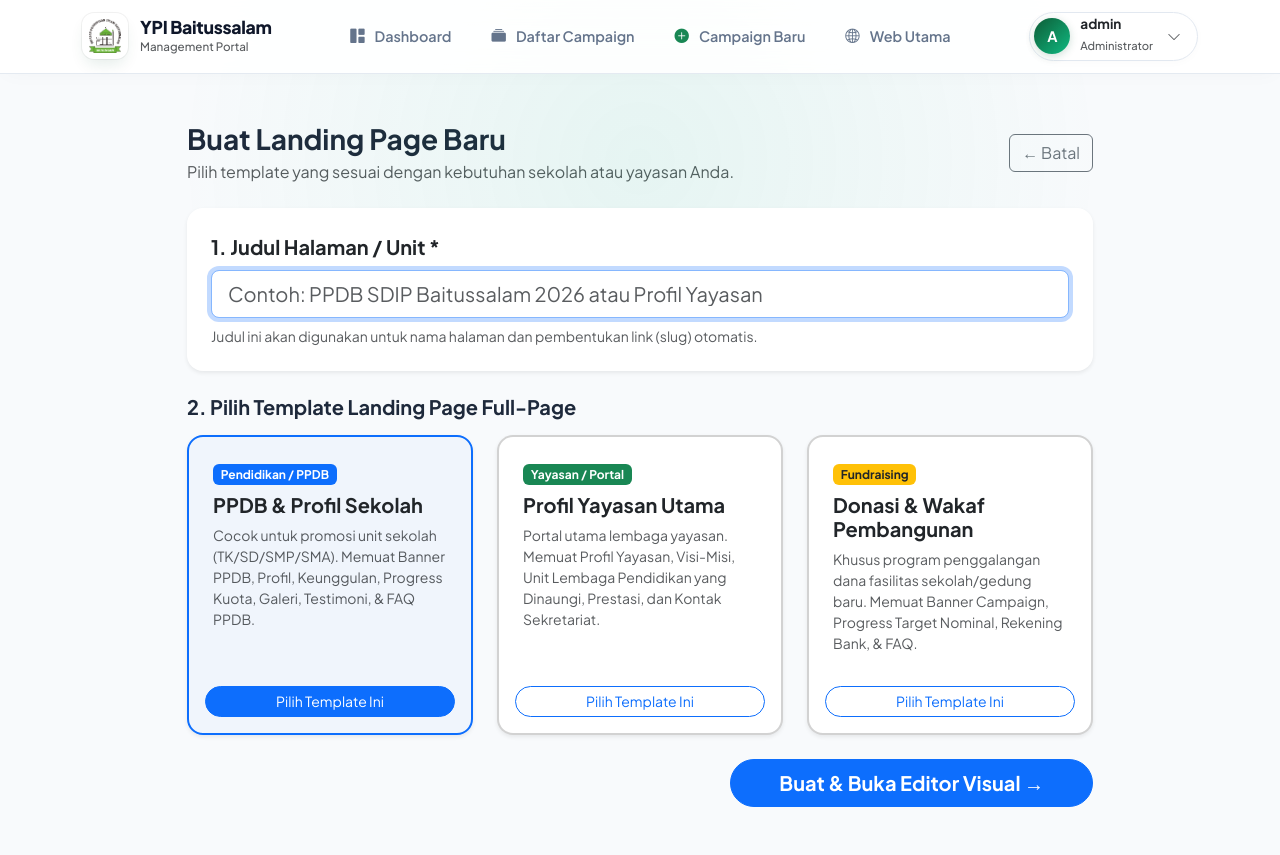
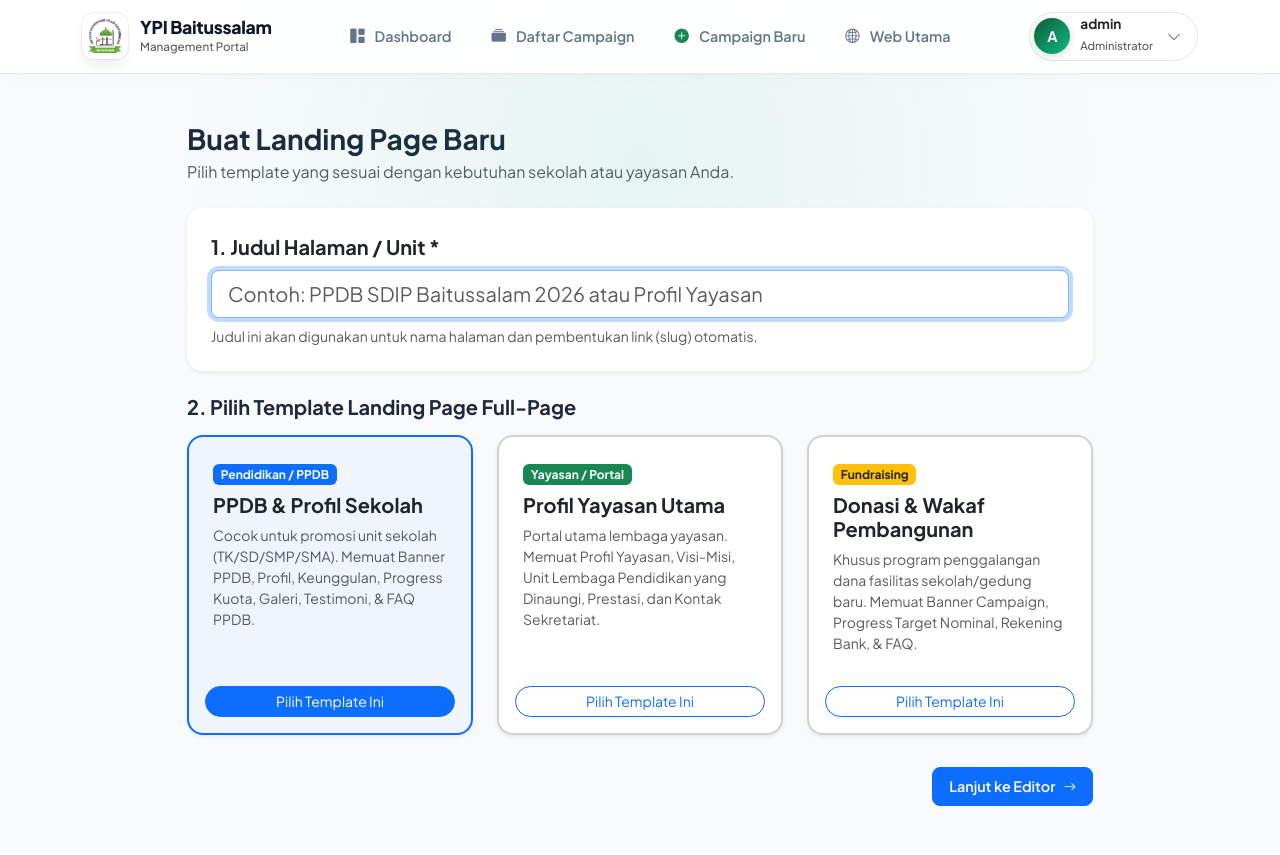
Before and after one commit to MUZAKI1453/Yayasan, a Flask app: page /admin/page/new in a window 1280 px wide. After the commit the page ends 806 px from the top, so only its background shows below. Run offline with Flask 3, Linux system fonts and the light colour scheme; a user stored in the database is signed in.

Commit message:
perbaikan tombol

```diff
--- a/app/templates/admin/new_page.html
+++ b/app/templates/admin/new_page.html
@@ -6,16 +6,14 @@
 <div class="container py-4">
     <div class="row justify-content-center">
         <div class="col-lg-10">
-            <div class="d-flex align-items-center justify-content-between mb-4">
-                <div>
-                    <h3 class="fw-bold mb-1">Buat Landing Page Baru</h3>
-                    <p class="text-muted mb-0">Pilih template yang sesuai dengan kebutuhan sekolah atau yayasan Anda.</p>
-                </div>
-                <a href="{{ url_for('admin.list_pages') }}" class="btn btn-outline-secondary">← Batal</a>
+            <!-- Header -->
+            <div class="mb-4">
+                <h3 class="fw-bold mb-1">Buat Landing Page Baru</h3>
+                <p class="text-muted mb-0">Pilih template yang sesuai dengan kebutuhan sekolah atau yayasan Anda.</p>
             </div>
 
             <form action="{{ url_for('admin.new_page') }}" method="POST">
-                <!-- 1. Input Judul Halaman -->
+                <!-- 1. Input Judul -->
                 <div class="card shadow-sm border-0 rounded-4 mb-4">
                     <div class="card-body p-4">
                         <label class="form-label fw-bold fs-5">1. Judul Halaman / Unit *</label>
@@ -25,10 +23,10 @@
                     </div>
                 </div>
 
-                <!-- 2. Pilih Preset Template Visual -->
+                <!-- 2. Pilih Template -->
                 <h5 class="fw-bold mb-3">2. Pilih Template Landing Page Full-Page</h5>
                 <div class="row g-4 mb-4">
-                    <!-- Template 1: PPDB & Profil Sekolah -->
+                    <!-- Template 1 -->
                     <div class="col-md-4">
                         <div class="card h-100 shadow-sm border-2 rounded-4 template-card" style="cursor: pointer;" onclick="selectTemplate('template_ppdb', this)">
                             <div class="card-body p-4">
@@ -44,7 +42,7 @@
                         </div>
                     </div>
 
-                    <!-- Template 2: Profil Yayasan Utama -->
+                    <!-- Template 2 -->
                     <div class="col-md-4">
                         <div class="card h-100 shadow-sm border-2 rounded-4 template-card" style="cursor: pointer;" onclick="selectTemplate('template_yayasan', this)">
                             <div class="card-body p-4">
@@ -60,7 +58,7 @@
                         </div>
                     </div>
 
-                    <!-- Template 3: Donasi & Wakaf Pembangunan -->
+                    <!-- Template 3 -->
                     <div class="col-md-4">
                         <div class="card h-100 shadow-sm border-2 rounded-4 template-card" style="cursor: pointer;" onclick="selectTemplate('template_donasi', this)">
                             <div class="card-body p-4">
@@ -77,12 +75,14 @@
                     </div>
                 </div>
 
-                <!-- Hidden Input untuk menyimpan ID Template yang dipilih -->
+                <!-- Hidden Input -->
                 <input type="hidden" name="template_id" id="template_id" value="template_ppdb">
 
-                <div class="text-end">
-                    <button type="submit" class="btn btn-primary btn-lg px-5 rounded-pill fw-bold">
-                        Buat & Buka Editor Visual →
+                <!-- Tombol Submit Minimalis & UI/UX Friendly -->
+                <div class="d-flex justify-content-end pt-2">
+                    <button type="submit" class="btn btn-primary px-3 py-2 rounded-3 fw-semibold d-inline-flex align-items-center gap-2 btn-ui-ux">
+                        <span>Lanjut ke Editor</span>
+                        <i class="bi bi-arrow-right small"></i>
                     </button>
                 </div>
             </form>
@@ -95,7 +95,7 @@
         transition: all 0.2s ease-in-out;
     }
     .template-card:hover {
-        transform: translateY(-5px);
+        transform: translateY(-4px);
     }
     .template-card.selected {
         border-color: #0d6efd !important;
@@ -105,6 +105,21 @@
         background-color: #0d6efd;
         color: white;
     }
+
+    /* Micro Interaction ringkas & responsif */
+    .btn-ui-ux {
+        font-size: 0.9rem;
+        transition: all 0.15s ease-in-out;
+    }
+    .btn-ui-ux:hover {
+        transform: translateX(2px);
+    }
+    @media (max-width: 576px) {
+        .btn-ui-ux {
+            width: 100%;
+            justify-content: center;
+        }
+    }
 </style>
 
 <script>
@@ -113,7 +128,6 @@
         element.classList.add('selected');
         document.getElementById('template_id').value = templateId;
     }
-    // Default terpilih pertama
     document.querySelector('.template-card').classList.add('selected');
 </script>
 {% endblock %}
```
